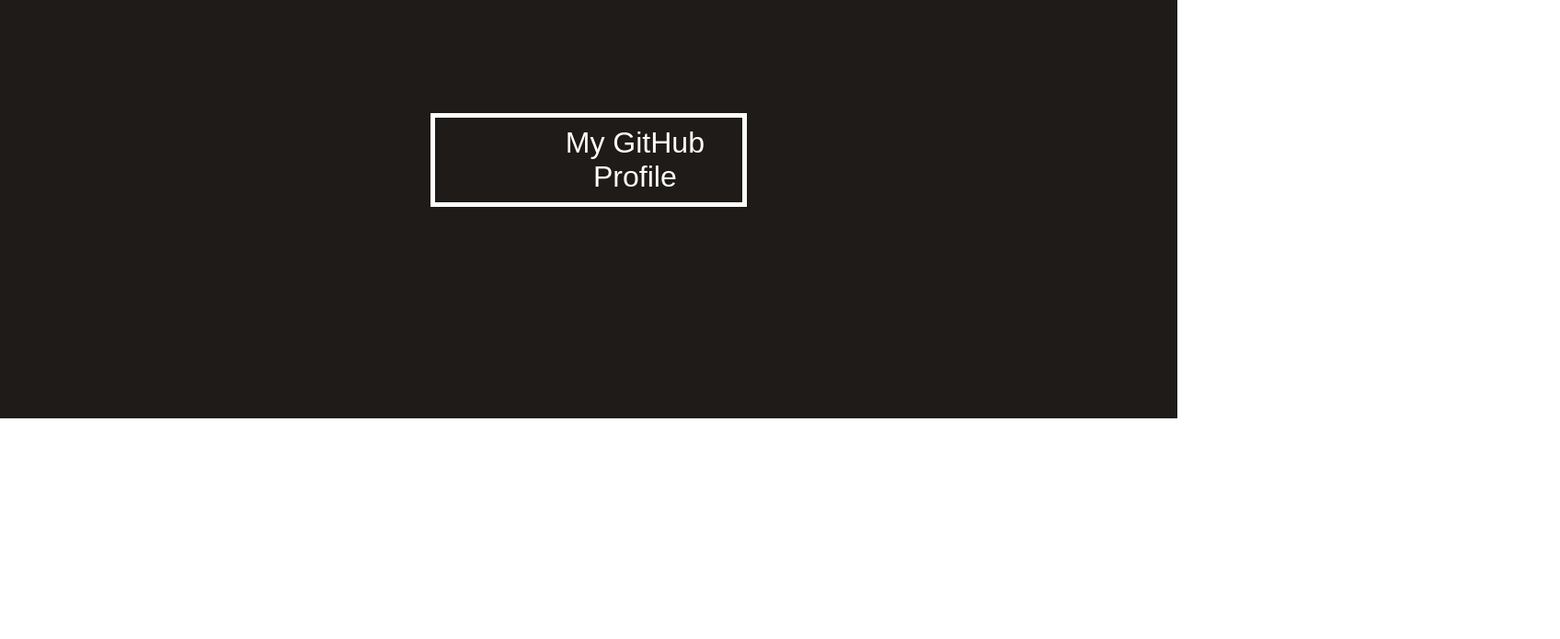
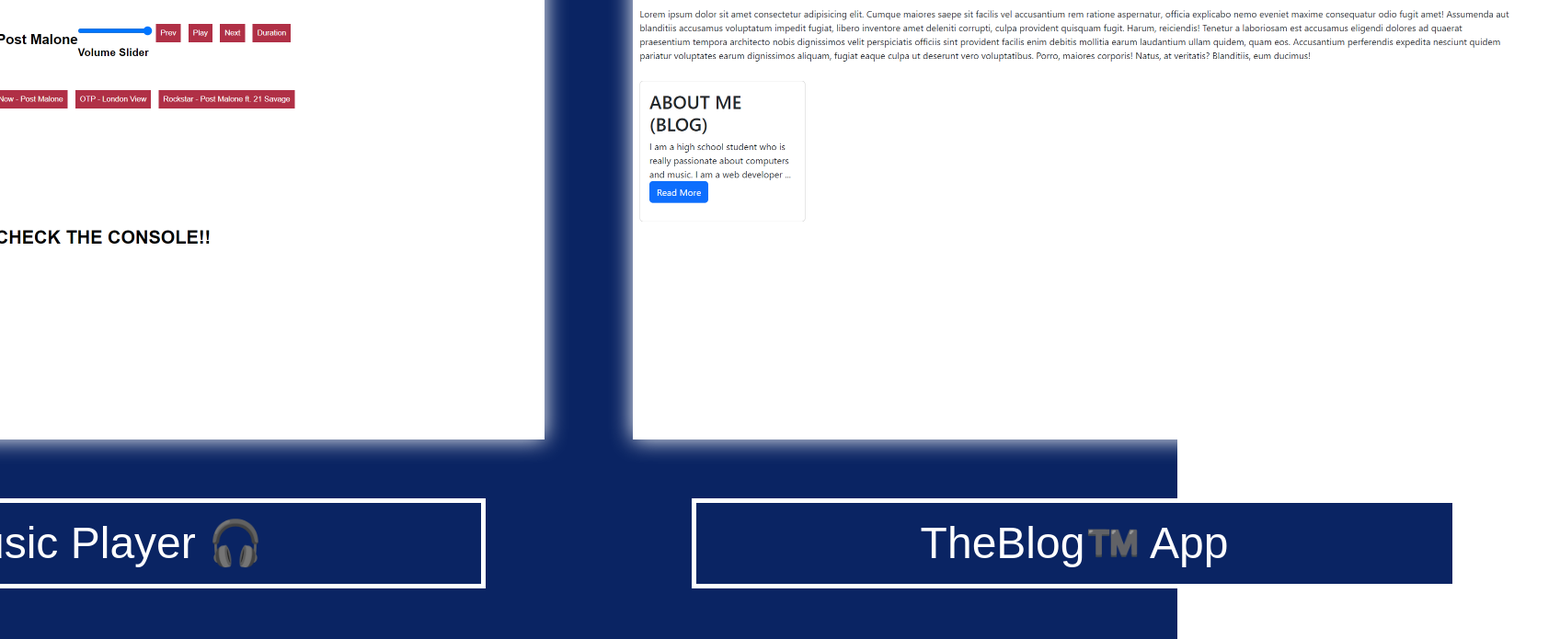
Before and after one commit to Srikant-V-Subramanian/portfolio, a Vue app: page / in a window 1280 px wide. Shown: the part 1945-2640 px from the top of the page at 92% size, 1696 px wide, since content can reach past the window. Before the commit the page ends 2400 px from the top, so only its background shows below. Built offline with nearby package versions, Linux system fonts and the light colour scheme; some icons are missing; a web font is replaced by a local one.

Commit message:
added MyProjects section

```diff
--- a/src/App.vue
+++ b/src/App.vue
@@ -3,6 +3,7 @@
 import AboutMe from "./components/aboutMe.vue";
 import footerComp from "./components/footerComp.vue";
 import OpenGraph from "./components/OpenGraph.vue";
+import Projects from "./components/projects.vue";
 
 export default {
   methods: {
@@ -10,7 +11,7 @@
       alert("Hello World!");
     },
   },
-  components: { LandingPage, AboutMe, footerComp, OpenGraph },
+  components: { LandingPage, AboutMe, footerComp, OpenGraph, Projects },
 };
 </script>
 
@@ -22,5 +23,8 @@
   <section class="about-me">
     <AboutMe></AboutMe>
   </section>
+  <section class="my-projects">
+    <Projects></Projects>
+  </section>
   <footerComp></footerComp>
 </template>
--- a/src/components/aboutMe.vue
+++ b/src/components/aboutMe.vue
@@ -57,7 +57,7 @@
   gap: 30%;
   max-height: 100vh;
   min-height: 100vh;
-  padding: 5em;
+  padding: 10em;
 }
 
 .about-me-text {
--- a/src/components/footerComp.vue
+++ b/src/components/footerComp.vue
@@ -24,6 +24,7 @@
 
 .site-under-dev {
   font-family: sans-serif;
+  font-size: 4rem;
 }
 
 a:link,
@@ -41,18 +42,19 @@
   color: white;
   border: 5px solid;
   border-color: white;
-  font-size: 2em;
+  font-size: 3em;
   transition: 0.7s ease-in-out;
+  padding: 0.5em;
 }
 
 .btn:hover {
   background-color: white;
-  color: black;
+  color: #1e1b18;
   border-color: #1e1b18;
   border: 5px solid;
   cursor: pointer;
   transition: 0.7s ease-in-out;
-  filter: drop-shadow(0 0 0.75rem gray);
+  filter: drop-shadow(0 0 0.75rem #ffffff);
 }
 
 .btn:hover > a {
--- a/src/components/landingPage.vue
+++ b/src/components/landingPage.vue
@@ -17,7 +17,11 @@
 }
 
 .msg {
-  font-size: 5em;
+  font-size: 7em;
+}
+
+.landing-page > p {
+  font-size: 2em;
 }
 
 .landing-page {
@@ -31,24 +35,7 @@
   gap: 3em;
 }
 
-.custom-shape-divider-bottom-1691758750 {
-  position: absolute;
-  bottom: 0;
-  left: 0;
-  width: 100%;
-  overflow: hidden;
-  line-height: 0;
-  transform: rotate(180deg);
-}
-
-.custom-shape-divider-bottom-1691758750 svg {
-  position: relative;
-  display: block;
-  width: calc(100% + 1.3px);
-  height: 186px;
-}
-
-.custom-shape-divider-bottom-1691758750 .shape-fill {
-  fill: #ffffff;
+html {
+  scroll-behavior: smooth;
 }
 </style>
--- /dev/null
+++ b/src/components/projects.vue
@@ -0,0 +1,93 @@
+<template>
+  <h1>My Projects</h1>
+  <div class="cards">
+    <div class="card-1">
+      <img
+        height="540px"
+        width="960px"
+        src="../../public/project1.png"
+        alt=""
+      />
+
+      <button class="btn">
+        <a href="https://music-player-mu-weld.vercel.app" target="_blank"
+          >Music Player 🎧</a
+        >
+      </button>
+    </div>
+    <div class="card-2">
+      <img
+        height="540px"
+        width="960px"
+        src="../../public/project2.png"
+        alt=""
+      />
+      <button class="btn">
+        <a href="#">TheBlog™️ App </a>
+      </button>
+    </div>
+  </div>
+</template>
+
+<style>
+.my-projects {
+  color: white;
+  background-color: #0a2463;
+  min-height: 100vh;
+  display: flex;
+  justify-content: center;
+  align-items: center;
+  flex-direction: column;
+}
+
+.my-projects > h1 {
+  font-size: 5rem;
+  margin-bottom: 10%;
+  margin-top: 5%;
+}
+
+.cards {
+  display: flex;
+  flex-direction: row;
+}
+
+img {
+  pointer-events: none;
+}
+
+.card-1,
+.card-2 {
+  display: flex;
+  flex-direction: column;
+  border: white;
+  margin: 0rem 3rem;
+}
+
+.card-1 > img {
+  filter: drop-shadow(0 0 0.75rem white);
+}
+
+.card-2 > img {
+  filter: drop-shadow(0 0 0.75rem white);
+}
+
+.card-1 > button {
+  margin: 4rem;
+  padding: 1rem;
+  margin-bottom: 7rem;
+  background-color: #0a2463;
+}
+.card-2 > button {
+  margin: 4rem;
+  padding: 1rem;
+  margin-bottom: 7rem;
+  background-color: #0a2463;
+}
+
+.card-1 > button:hover {
+  border-color: #0a2463;
+}
+.card-2 > button:hover {
+  border-color: #0a2463;
+}
+</style>
```
Also changed, not shown: public/project1.png (added), public/project2.png (added).
